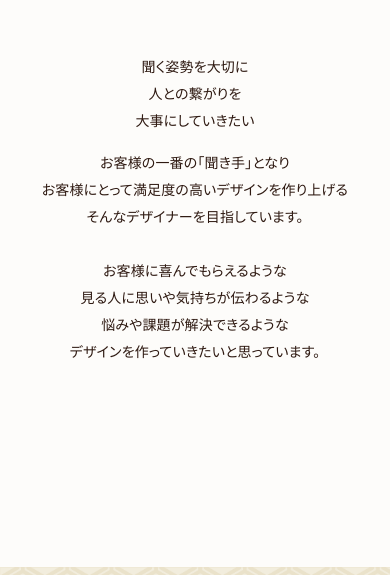
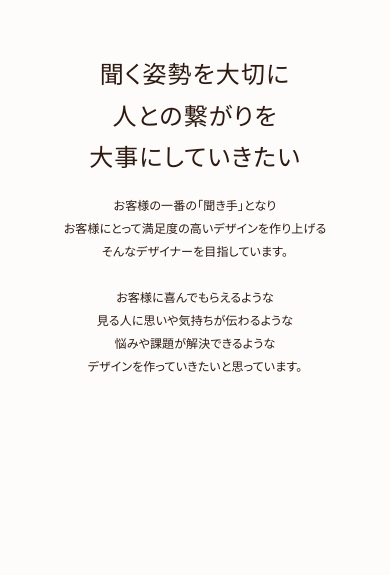
Before and after one commit to kiyot0724/github.io, a plain HTML site: page portfolio/comcept.html in a window 390 px wide. Shown: the part 754-1329 px from the top of the page. Drawn offline with nearby package versions, Linux system fonts and the light colour scheme.

Commit message:
Update style.css

```diff
--- a/portfolio/css/style.css
+++ b/portfolio/css/style.css
@@ -1703,7 +1703,7 @@
     width: 100%;
 }
 
-.ttl{
+p.ttl{
     font-size: 24px;
     line-height: 1.730;
     letter-spacing: 0.045em;
@@ -1711,7 +1711,7 @@
     font-family: "游明朝体", "Yu Mincho", YuMincho, "Hiragino Kaku Gothic ProN", "Hiragino Kaku Gothic Pro", "メイリオ", Meiryo, "ＭＳ ゴシック", sans-serif;
 }
 
-.ttl2{
+p.ttl2{
     font-size: 12px;
     line-height: 1.928;
     letter-spacing: 0.01em;
```
